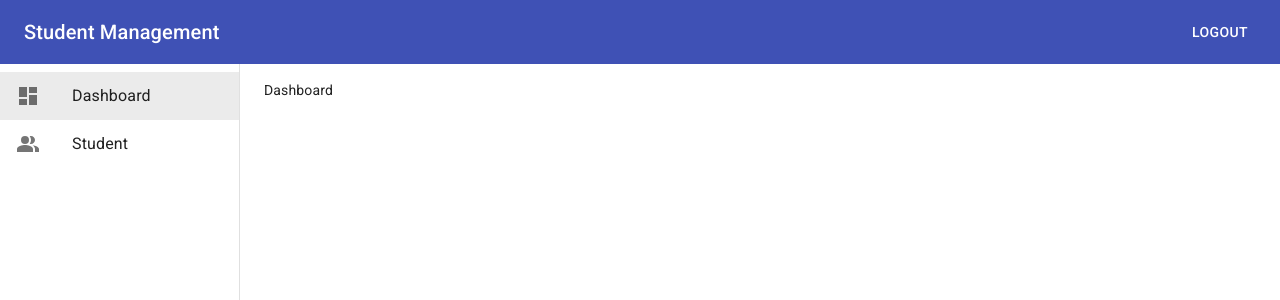
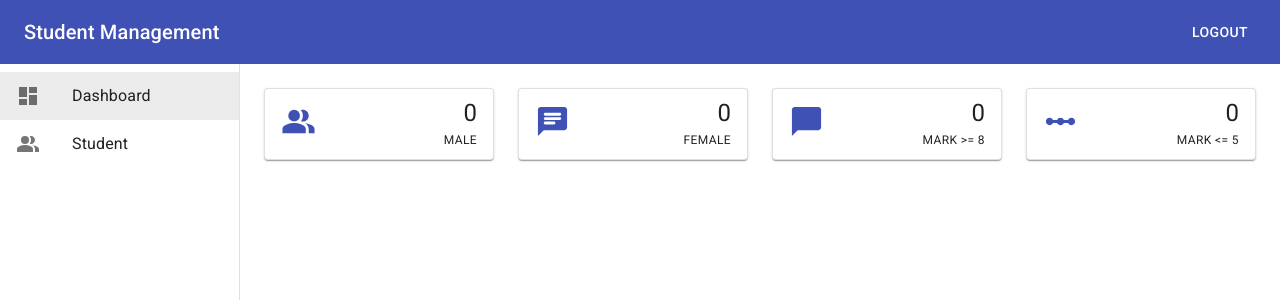
Before and after one commit to tamnguyen02121993/react-redux-saga-typescript, a React (Create React App) app: page /admin/dashboard in a window 1280 px wide. Shown: the top 300 px of the page. Built offline with nearby package versions, Linux system fonts and the light colour scheme; no server answers; sample sign-in values are in the browser's storage.

Commit message:
Implement UI for statistics

```diff
--- /dev/null
+++ b/src/features/dashboard/components/StatisticItem.tsx
@@ -0,0 +1,40 @@
+import { Box, makeStyles, Paper, Typography } from '@material-ui/core';
+import * as React from 'react';
+
+export interface StatisticItemProps {
+  icon: React.ReactElement;
+  label: string;
+  value: string | number;
+}
+
+const useStyles = makeStyles((theme) => ({
+  root: {
+    display: 'flex',
+    flexFlow: 'row nowrap',
+    justifyContent: 'space-between',
+    alignItems: 'center',
+    padding: theme.spacing(1, 2),
+    border: `1px solid ${theme.palette.divider}`,
+  },
+  label: {
+    textTransform: 'uppercase',
+  },
+}));
+
+export function StatisticItem(props: StatisticItemProps) {
+  const { icon, label, value } = props;
+  const classes = useStyles();
+  return (
+    <Paper className={classes.root}>
+      <Box>{icon}</Box>
+      <Box>
+        <Typography variant="h5" align="right">
+          {value}
+        </Typography>
+        <Typography variant="caption" className={classes.label}>
+          {label}
+        </Typography>
+      </Box>
+    </Paper>
+  );
+}
--- a/src/features/dashboard/index.tsx
+++ b/src/features/dashboard/index.tsx
@@ -9,8 +9,23 @@
   selectLowestStudentList,
   selectRankingByCityList,
 } from './dashboardSlice';
+import { Box, Grid, LinearProgress, makeStyles } from '@material-ui/core';
+import { StatisticItem } from './components/StatisticItem';
+import { ChatBubble, ChatRounded, LinearScale, PeopleAlt } from '@material-ui/icons';
 
 export interface DashboardProps {}
+
+const useStyles = makeStyles((theme) => ({
+  root: {
+    position: 'relative',
+    paddingTop: theme.spacing(1),
+  },
+  loading: {
+    position: 'absolute',
+    top: theme.spacing(-1),
+    width: '100%',
+  },
+}));
 
 export function Dashboard(props: DashboardProps) {
   const dispatch = useAppDispatch();
@@ -19,6 +34,7 @@
   const highestStudentList = useAppSelector(selectHighestStudentList);
   const lowestStudentList = useAppSelector(selectLowestStudentList);
   const rankingByCityList = useAppSelector(selectRankingByCityList);
+  const classes = useStyles();
 
   useEffect(() => {
     dispatch(dashboardActions.fetchData());
@@ -31,5 +47,45 @@
     lowestStudentList,
     rankingByCityList,
   });
-  return <div>Dashboard</div>;
+  return (
+    <Box className={classes.root}>
+      {/* Loading */}
+      {loading && <LinearProgress className={classes.loading} />}
+
+      {/* Statistics Section */}
+      <Grid container spacing={3}>
+        <Grid item xs={12} md={6} lg={3} xl={3}>
+          <StatisticItem
+            icon={<PeopleAlt fontSize="large" color="primary" />}
+            label="male"
+            value={statistics.maleCount}
+          />
+        </Grid>
+
+        <Grid item xs={12} md={6} lg={3} xl={3}>
+          <StatisticItem
+            icon={<ChatRounded fontSize="large" color="primary" />}
+            label="female"
+            value={statistics.femaleCount}
+          />
+        </Grid>
+
+        <Grid item xs={12} md={6} lg={3} xl={3}>
+          <StatisticItem
+            icon={<ChatBubble fontSize="large" color="primary" />}
+            label="mark >= 8"
+            value={statistics.highMarkCount}
+          />
+        </Grid>
+
+        <Grid item xs={12} md={6} lg={3} xl={3}>
+          <StatisticItem
+            icon={<LinearScale fontSize="large" color="primary" />}
+            label="mark <= 5"
+            value={statistics.lowMarkCount}
+          />
+        </Grid>
+      </Grid>
+    </Box>
+  );
 }
```
